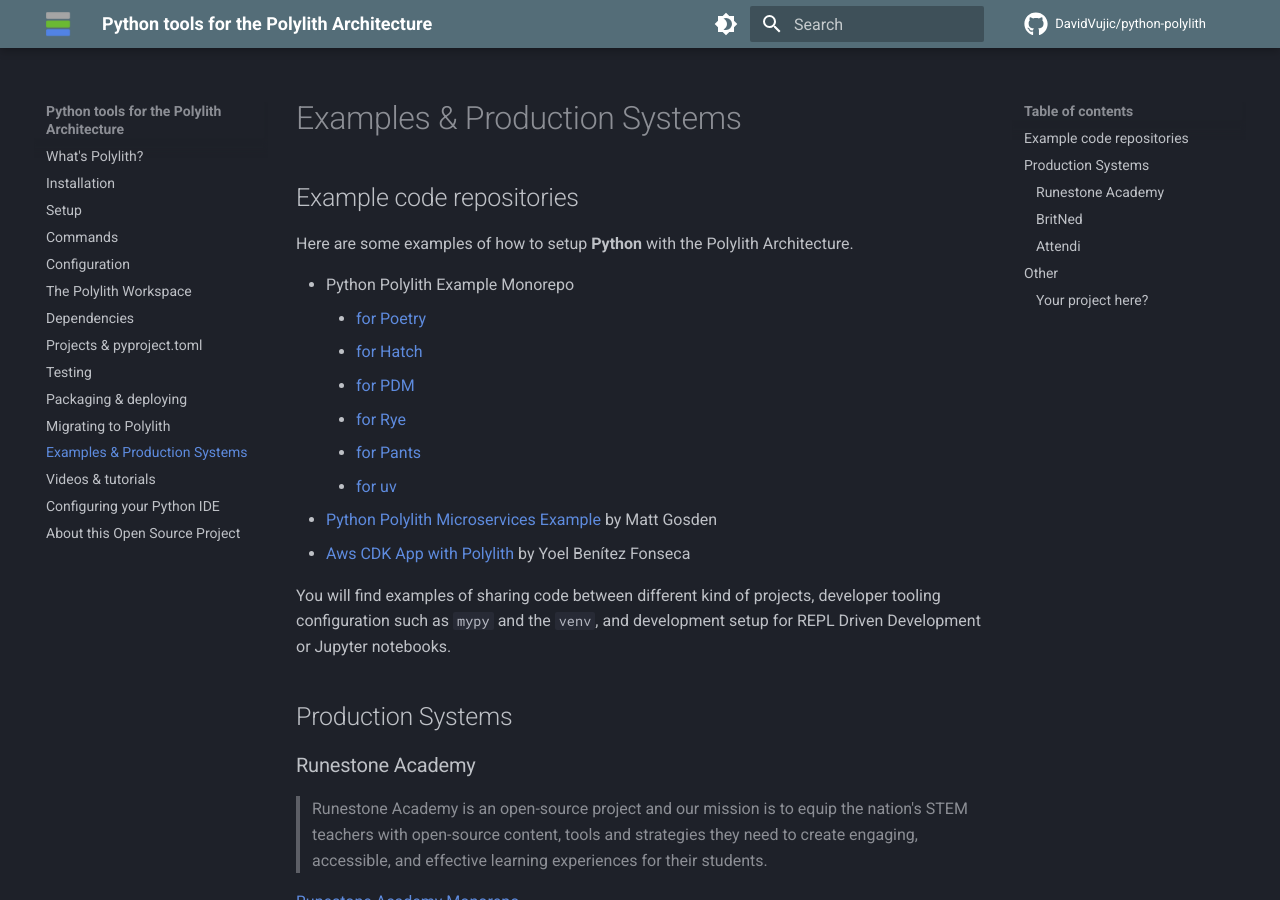
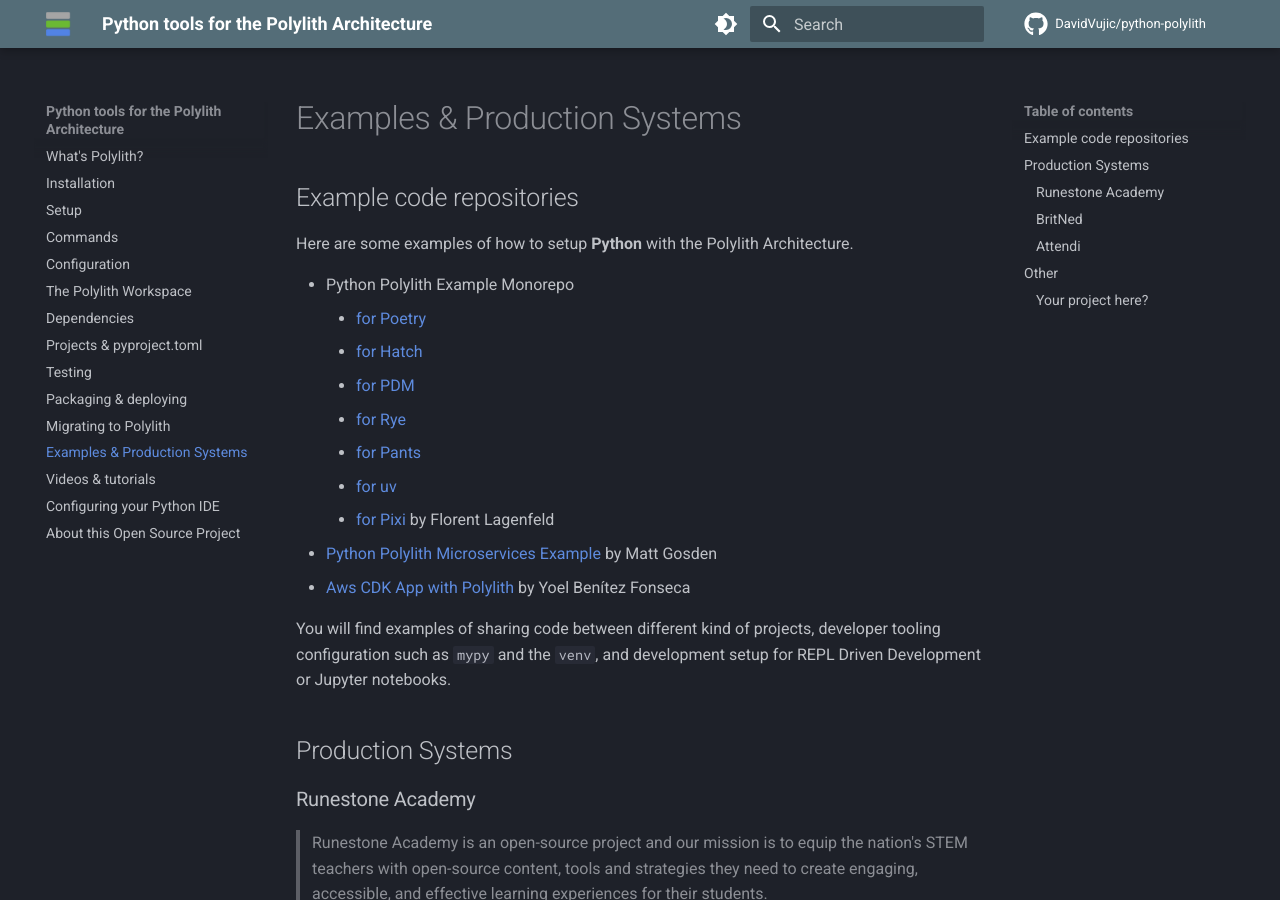
Before and after one commit to DavidVujic/python-polylith-docs, an MkDocs documentation site: the page built from docs/examples.md, in a window 1280 px wide and 900 px high. Built offline with MkDocs 1.6.1 and Material for MkDocs 9.7.7, drawn with Linux system fonts in a browser that asks for light colours; comment, search, counter and statistics services are not loaded.

Commit message:
docs(examples): add link to Polylith example with Pixi, by Florent Lagenfeld

```diff
--- a/docs/examples.md
+++ b/docs/examples.md
@@ -10,6 +10,7 @@
     - [for Rye](https://github.com/DavidVujic/python-polylith-example-rye)
     - [for Pants](https://github.com/DavidVujic/python-polylith-example-pants)
     - [for uv](https://github.com/DavidVujic/python-polylith-example-uv)
+    - [for Pixi](https://github.com/FloLangenfeld/python-polylith-example-with-pixi) by Florent Lagenfeld
 - [Python Polylith Microservices Example](https://github.com/ttamg/python-polylith-microservices-example) by Matt Gosden
 - [Aws CDK App with Polylith](https://github.com/ybenitezf/cdk_polylith) by Yoel Benítez Fonseca
 
```
